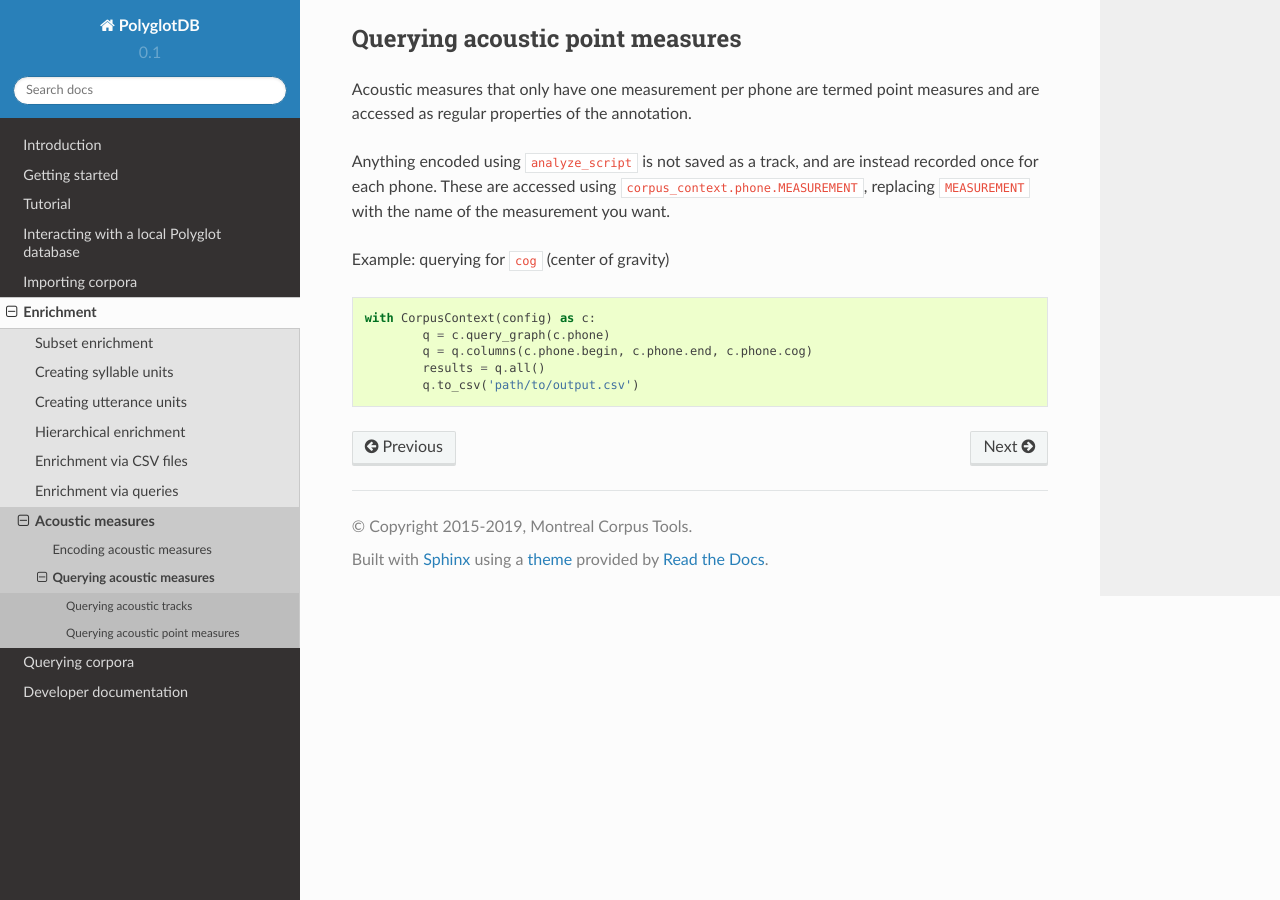
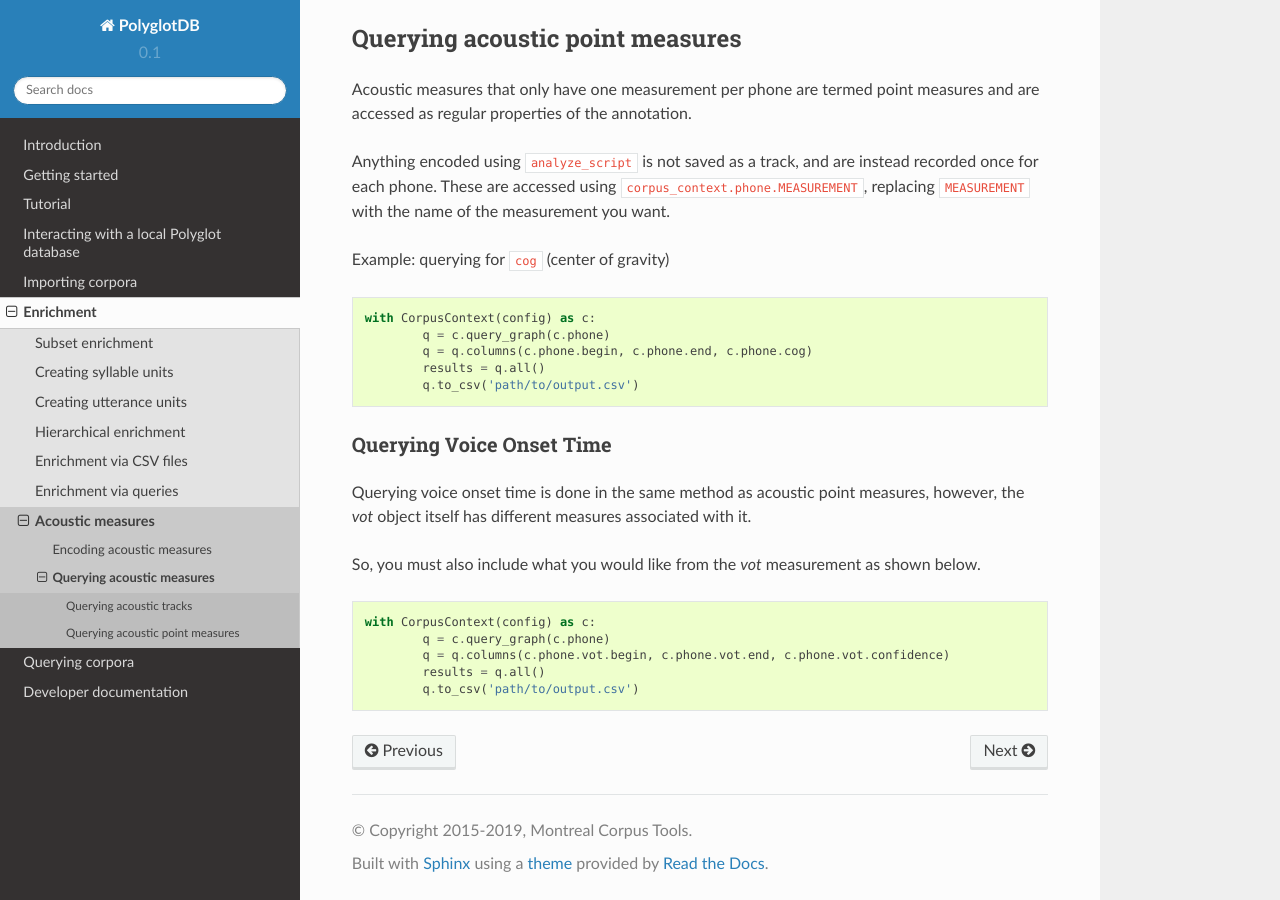
Before and after one commit to MontrealCorpusTools/PolyglotDB, a Sphinx documentation site: the page built from docs/source/acoustics_querying.rst, in a window 1280 px wide and 900 px high, scrolled down 596 px. Built offline with Sphinx 7.4.7 and the Read the Docs theme 2.0.0, drawn with Linux system fonts in a browser that asks for light colours.

Commit message:
Added VOT query desc

```diff
--- a/docs/source/acoustics_querying.rst
+++ b/docs/source/acoustics_querying.rst
@@ -43,3 +43,18 @@ Example: querying for :code:`cog` (center of gravity)
 		q = q.columns(c.phone.begin, c.phone.end, c.phone.cog)
 		results = q.all()
 		q.to_csv('path/to/output.csv')
+
+Querying Voice Onset Time
+-------------------------
+
+Querying voice onset time is done in the same method as acoustic point measures, however, the `vot` object itself has different measures associated with it.
+
+So, you must also include what you would like from the `vot` measurement as shown below.
+
+.. code-block:: python
+
+	with CorpusContext(config) as c:
+		q = c.query_graph(c.phone)
+		q = q.columns(c.phone.vot.begin, c.phone.vot.end, c.phone.vot.confidence)
+		results = q.all()
+		q.to_csv('path/to/output.csv')
```
